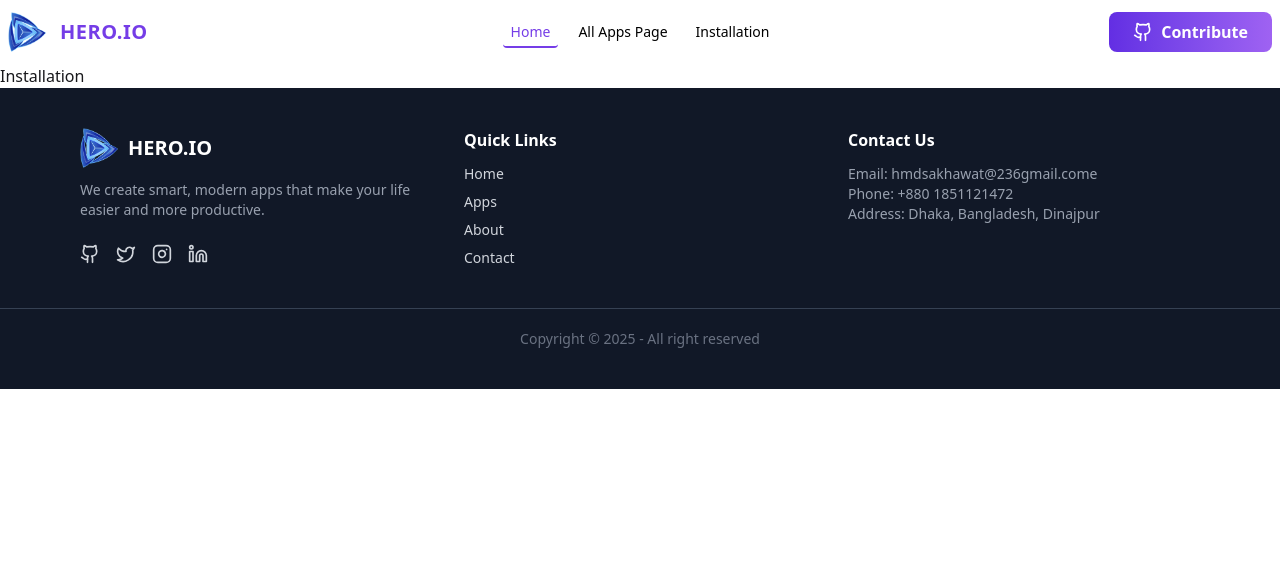
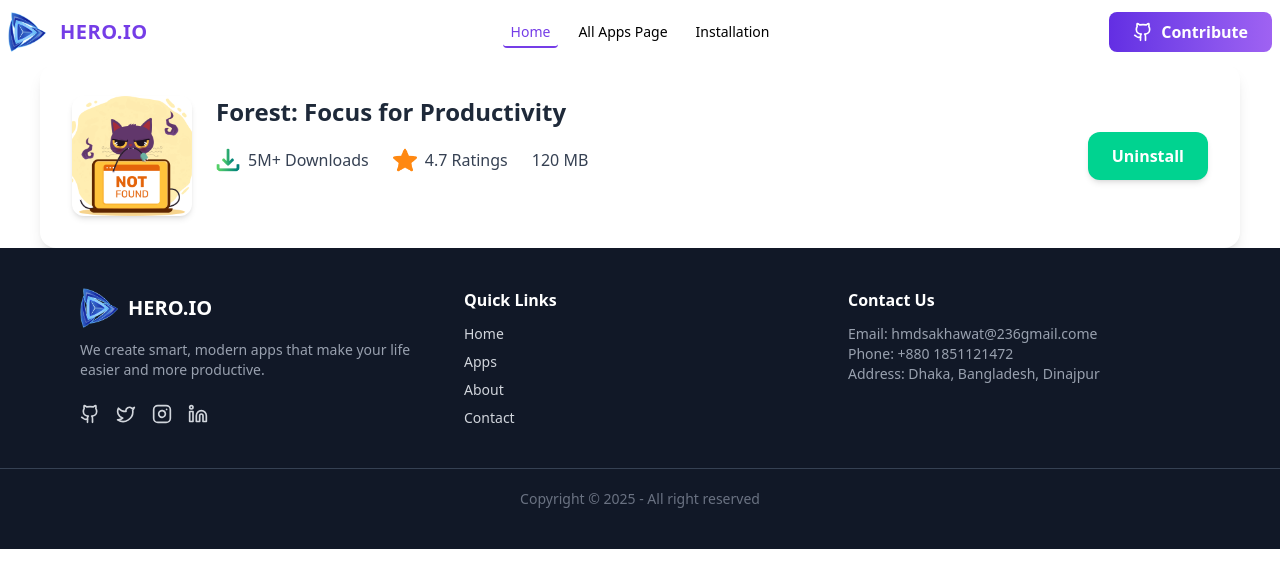
Before and after one commit to sakhawat236hossain/all-app-data, a React (Vite) app: page /installation in a window 1280 px wide. Shown: the top 588 px of the page. Built offline with nearby package versions, Linux system fonts and the light colour scheme.

Commit message:
Installation cart creat done

```diff
--- a/src/Pages/Installation/Installation.jsx
+++ b/src/Pages/Installation/Installation.jsx
@@ -1,11 +1,57 @@
-import React from 'react';
+import React from "react";
+import appErrorIMG from "../../assets/App-Error.png";
+import downloadIcon from "../../assets/icon-downloads.png";
+import ratingIcon from "../../assets/icon-ratings.png";
 
 const Installation = () => {
-    return (
-        <div>
-            Installation
+  return (
+   <div className="flex flex-col md:flex-row justify-between items-center max-w-[1200px] mx-auto bg-white rounded-2xl p-6 md:p-8 shadow-lg hover:shadow-2xl transition-shadow  gap-6">
+  {/*  Image */}
+  <div className="flex flex-col md:flex-row items-center md:items-start gap-6 w-full md:w-auto">
+    {/* App Image */}
+    <img
+      src={appErrorIMG}
+      alt="App"
+      className="w-[100px] h-[100px] md:w-[120px] md:h-[120px] rounded-xl object-cover shadow-md"
+    />
+
+
+    <div className="flex flex-col gap-3 text-center md:text-left">
+      <h1 className="text-xl md:text-2xl font-semibold text-gray-800">
+        Forest: Focus for Productivity
+      </h1>
+
+
+      <div className="flex flex-wrap justify-center md:justify-start gap-6 mt-2 text-sm md:text-base">
+        {/* Downloads */}
+        <div className="flex items-center gap-2">
+          <img src={downloadIcon} alt="Downloads" className="w-6 h-6" />
+          <span className="text-gray-700 font-medium">5M+ Downloads</span>
         </div>
-    );
+
+        {/* Ratings */}
+        <div className="flex items-center gap-2">
+          <img src={ratingIcon} alt="Ratings" className="w-6 h-6" />
+          <span className="text-gray-700 font-medium">4.7 Ratings</span>
+        </div>
+
+        {/* Size */}
+        <div className="flex items-center gap-2">
+          <span className="text-gray-700 font-medium">120 MB</span>
+        </div>
+      </div>
+    </div>
+  </div>
+
+  {/* Button */}
+  <div className="w-full md:w-auto mt-4 md:mt-0">
+    <button className="bg-[#00D390] text-white font-semibold px-6 py-3 rounded-xl shadow-md hover:shadow-lg transition-shadow w-full md:w-auto">
+      Uninstall
+    </button>
+  </div>
+</div>
+
+  );
 };
 
 export default Installation;
--- a/src/Pages/Utility/AddToLocalStorage.js
+++ b/src/Pages/Utility/AddToLocalStorage.js
@@ -5,7 +5,7 @@
   return [];
 };
 
-// localStorage তে নতুন app add করা
+// localStorage
 const addToStoredDA = (app) => {
   const storedApps = getStoredApps();
 
@@ -16,7 +16,7 @@
     return;
   }
 
-  // নতুন app push
+  // app push
   storedApps.push(app);
 
   // Save back
```
